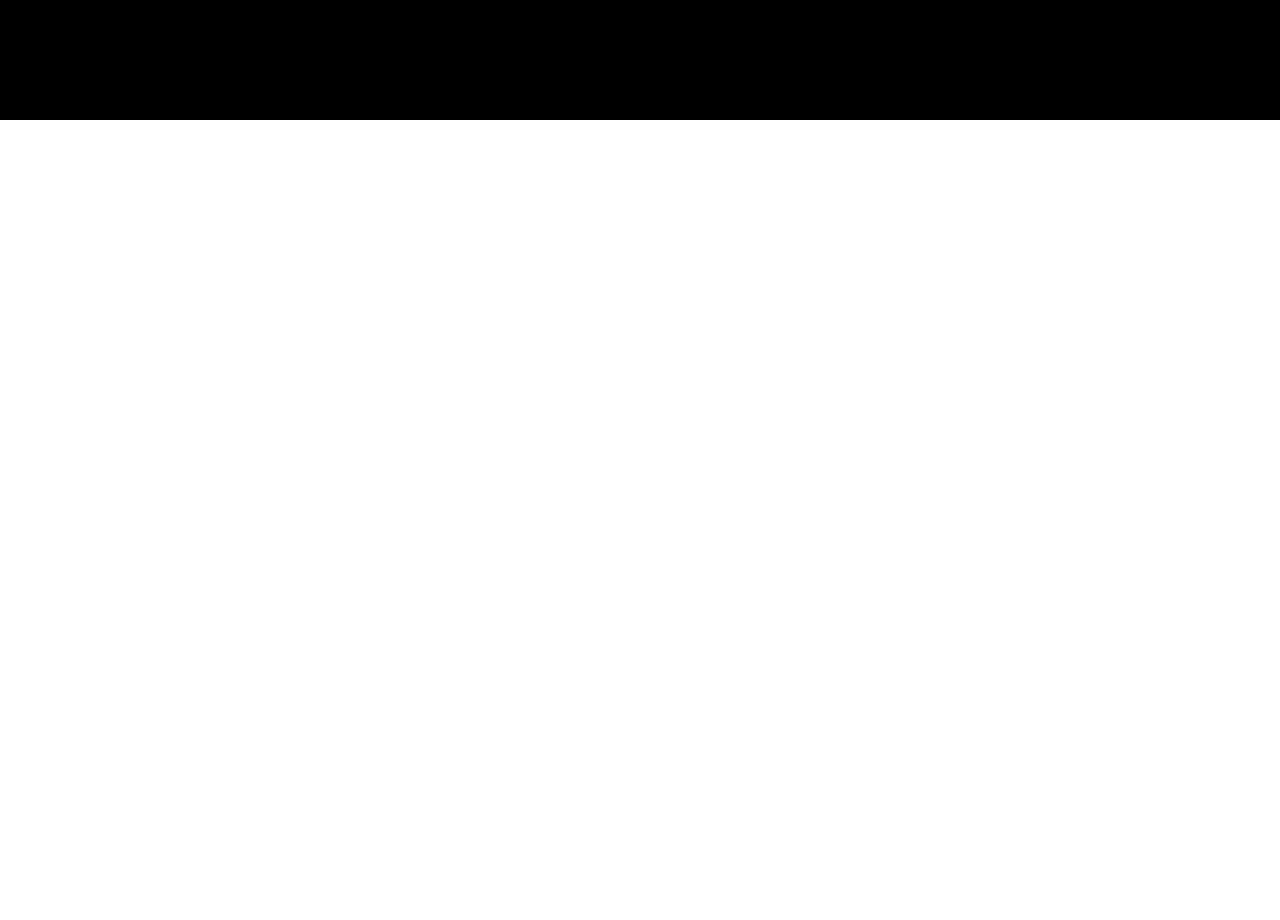
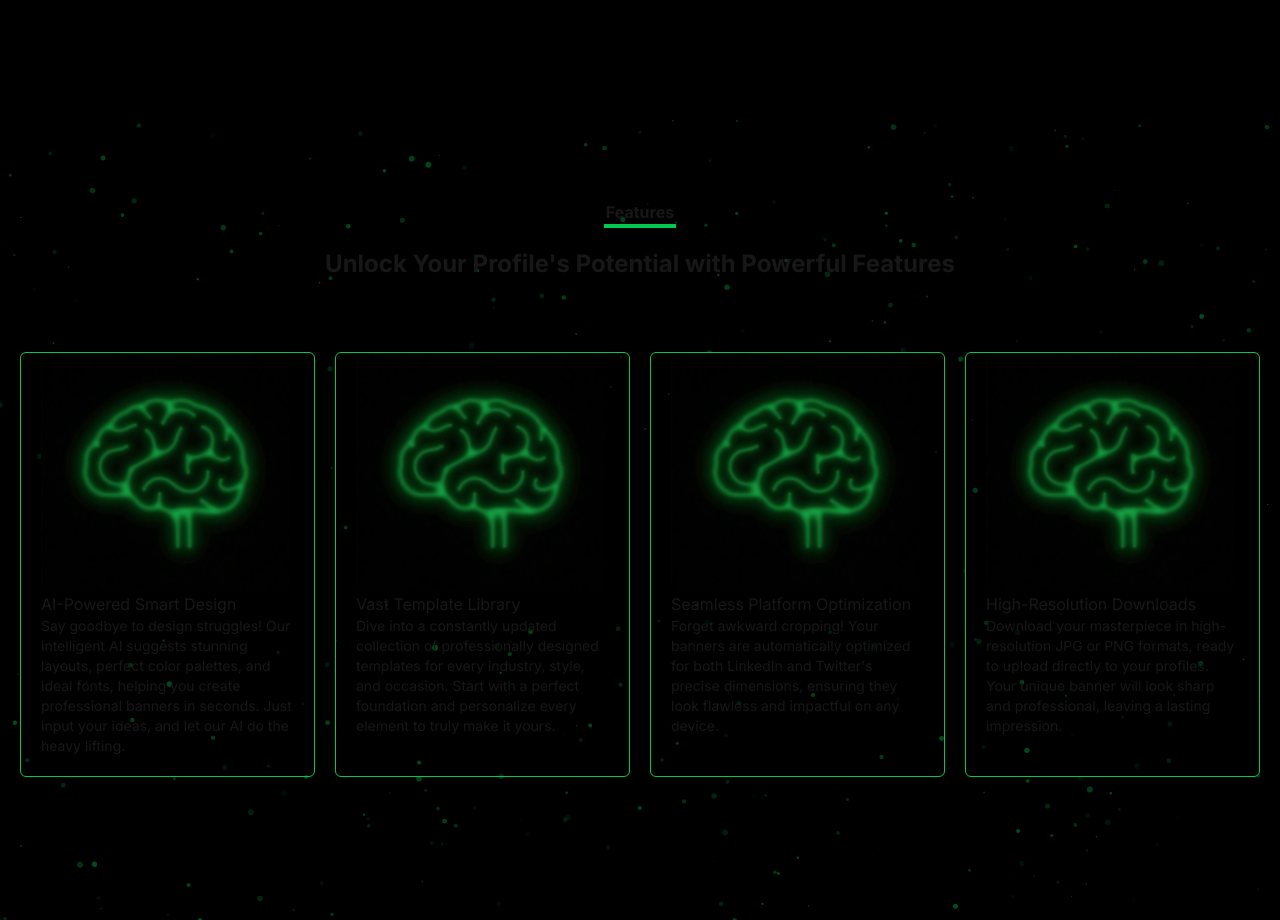
Before and after one commit to Gogo602/Glimmer, a Next.js app: page / in a window 1280 px wide. Shown: the part 680-1600 px from the top of the page. Before the commit the page ends 800 px from the top, so only its background shows below. Built offline with nearby package versions, Linux system fonts and the light colour scheme.

Commit message:
Working on features section

```diff
--- a/app/page.jsx
+++ b/app/page.jsx
@@ -1,13 +1,16 @@
+import React from "react";
 import Hero from '../components/home/Hero'
 import Navbar from '../components/home/Navbar';
+import Body from "@/components/home/Body";
 
 
 export default function Home() {
   return (
     <div className="w-full">
       <Navbar />
-      <main className="">
-       <Hero />
+      <main className="bg-black">
+        <Hero />
+        <Body />
       </main>
       {/* <footer className="row-start-3 flex gap-[24px] flex-wrap items-center justify-center">
         <a
--- /dev/null
+++ b/components/home/Body.jsx
@@ -0,0 +1,32 @@
+"use client";
+import React from "react";
+import { SparklesCore } from "../ui/sparkles";
+import Features from "./Features";
+
+
+export default function Body() {
+  return (
+    <div className="w-full h-auto bg-black">
+        <div className="">
+            <div className="w-full h-[150rem] sm:h-[80rem] lg:h-[50rem] relative">
+                {/* Core component */}
+                <SparklesCore
+                    background="transparent"
+                    minSize={0.5}
+                    maxSize={3}
+                    particleDensity={60}
+                    className="w-full h-full"
+                      particleColor="#004D1E"
+                />
+                <div className="absolute top-0 w-full">
+                  <div className="flex items-center justify-center">
+                    <div>
+                        <Features />
+                    </div>
+                  </div>
+              </div>
+              </div>
+        </div>
+    </div>
+  );
+}
--- /dev/null
+++ b/components/home/Features.jsx
@@ -0,0 +1,65 @@
+import Image from "next/image";
+
+
+function Features() {
+
+    const featureData = [
+        {
+            id: 1,
+            title: "AI-Powered Smart Design",
+            Icon: '/aipowered.png',
+            Description: "Say goodbye to design struggles! Our intelligent AI suggests stunning layouts, perfect color palettes, and ideal fonts, helping you create professional banners in seconds. Just input your ideas, and let our AI do the heavy lifting."
+        },
+        {
+            id: 2,
+            title: "Vast Template Library",
+            Icon: '/aipowered.png',
+            Description: "Dive into a constantly updated collection of professionally designed templates for every industry, style, and occasion. Start with a perfect foundation and personalize every element to truly make it yours."
+        },
+        {
+            id: 3,
+            title:"Seamless Platform Optimization",
+            Icon: '/aipowered.png',
+            Description: "Forget awkward cropping! Your banners are automatically optimized for both LinkedIn and Twitter's precise dimensions, ensuring they look flawless and impactful on any device."
+        },
+        {
+            id: 4,
+            title: "High-Resolution Downloads",
+            Icon: '/aipowered.png',
+            Description: "Download your masterpiece in high-resolution JPG or PNG formats, ready to upload directly to your profiles. Your unique banner will look sharp and professional, leaving a lasting impression."
+        }
+    ]
+
+    return (
+        <section className="flex items-center justify-center px-5 py-20">
+            <div className="space-y-8">
+                <div className="text-center space-y-5">
+                    <div className="flex items-center justify-center">
+                        <h5 className="font-bold border-b-4 w-18 border-green-500">Features</h5>
+                    </div>
+                    <h2 className="text-2xl font-bold">Unlock Your Profile's Potential with Powerful Features</h2>
+                </div>
+                <div className="grid grid-cols-1 gap-5 pt-10 sm:grid-cols-2 md:grid-cols-2 lg:grid-cols-3 xl:grid-cols-4">
+                    {featureData.map((features) => (
+                        <div
+                            key={features.id}
+                            className="bg-transparent border border-green-500 px-5 pb-5 rounded-md"
+                        >
+                            <Image
+                                src={features.Icon}
+                                width={200}
+                                height={100}
+                                alt={features.title}
+                                className="w-full object-cover rounded-lg"
+                            />
+                            <h2>{features.title}</h2>
+                            <p className="text-sm">{features.Description}</p>
+                        </div>
+                    ))}
+                </div>
+            </div>
+        </section>
+    )
+}
+
+export default Features;
--- a/components/home/SocialIcon.jsx
+++ /dev/null
@@ -1,29 +0,0 @@
-import React from 'react';
-
-export function GithubIcon() {
-  return (
-    <svg
-      {...props}
-      viewBox="0 0 24 24"
-      fill="currentColor"
-    >
-      <path
-        fillRule="evenodd"
-        d="M12 2C6.477 2 2 6.484 2 12.017c0 4.425 2.865 8.18 6.839 9.504.5.092.682-.217.682-.483 0-.237-.008-.868-.013-1.703-2.782.605-3.369-1.343-3.369-1.343-.454-1.158-1.11-1.466-1.11-1.466-.908-.62.069-.608.069-.608 1.003.07 1.531 1.032 1.531 1.032.892 1.53 2.341 1.088 2.91.832.092-.647.35-1.088.636-1.338-2.22-.253-4.555-1.113-4.555-4.951 0-1.093.39-1.988 1.029-2.688-.103-.253-.446-1.272.098-2.65 0 0 .84-.27 2.75 1.026A9.564 9.564 0 0112 6.844c.85.004 1.705.115 2.504.337 1.909-1.296 2.747-1.027 2.747-1.027.546 1.379.202 2.398.1 2.651.64.7 1.028 1.595 1.028 2.688 0 3.848-2.339 4.695-4.566 4.943.359.309.678.92.678 1.855 0 1.338-.012 2.419-.012 2.747 0 .268.18.58.688.482A10.019 10.019 0 0022 12.017C22 6.484 17.522 2 12 2z"
-        clipRule="evenodd"
-      />
-    </svg>
-  );
-}
-
-export function LinkedInIcon() {
-  return (
-    <svg
-      {...props}
-      viewBox="0 0 24 24"
-      fill="currentColor"
-    >
-      <path d="M19 0h-14c-2.761 0-5 2.239-5 5v14c0 2.761 2.239 5 5 5h14c2.762 0 5-2.239 5-5v-14c0-2.761-2.238-5-5-5zm-11 19h-3v-11h3v11zm-1.5-12.268c-.966 0-1.75-.79-1.75-1.764s.784-1.764 1.75-1.764 1.75.79 1.75 1.764-.783 1.764-1.75 1.764zm13.5 12.268h-3v-5.604c0-3.368-4-3.113-4 0v5.604h-3v-11h3v1.765c1.396-2.586 7-2.777 7 2.476v6.759z" />
-    </svg>
-  );
-}
--- a/package.json
+++ b/package.json
@@ -15,10 +15,11 @@
     "@tsparticles/slim": "^3.8.1",
     "clsx": "^2.1.1",
     "heroicons": "^2.2.0",
-    "motion": "^12.23.9",
+    "motion": "^12.23.12",
     "next": "15.4.4",
     "react": "19.1.0",
     "react-dom": "19.1.0",
+    "simplex-noise": "^4.0.3",
     "tailwind-merge": "^3.3.1"
   },
   "devDependencies": {
```
Also changed, not shown: public/aipowered.png (added), 1 other file (tests, documents, lock files or other folders).
